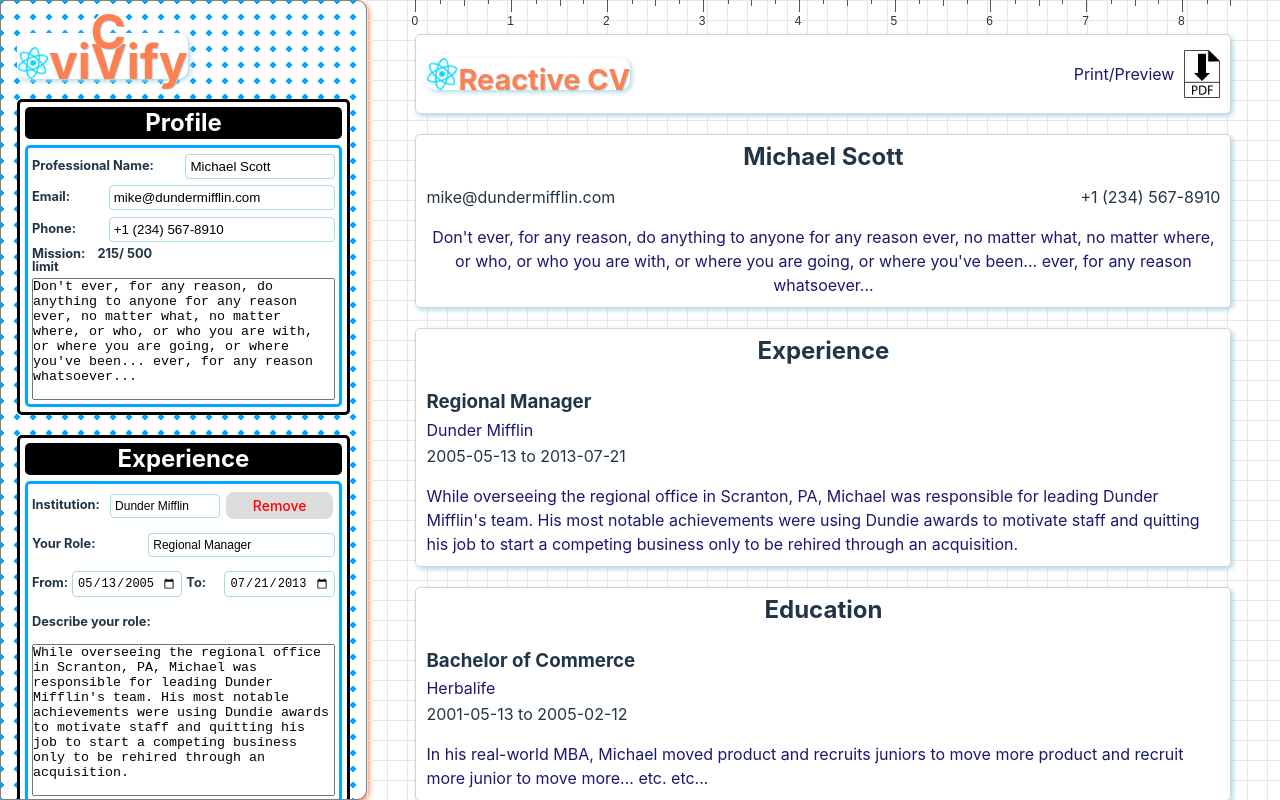
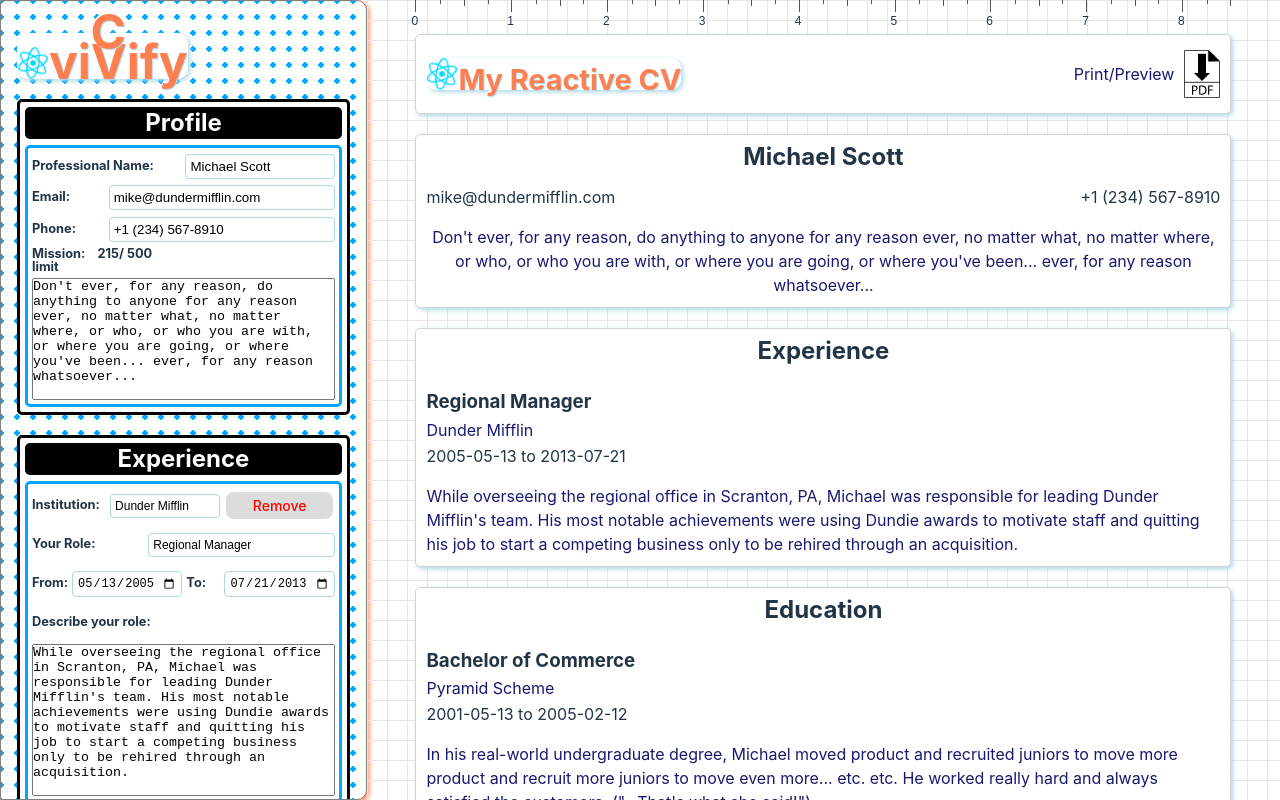
Before and after one commit to dtKinger/cvivify-react, a React (Vite) app: page / in a window 1280 px wide. Built offline with nearby package versions, Linux system fonts and the light colour scheme.

Commit message:
Add Other section to architecture. Tweak placeholder content

```diff
--- a/src/components/AppControl.jsx
+++ b/src/components/AppControl.jsx
@@ -34,6 +34,13 @@ export function AppControl () {
     ]))
   };
 
+  const handleAddOtherNode = (newNodeData) => {
+    setOtherData((prevOthers) => ([
+      ...prevOthers,
+      newNodeData
+    ]))
+  };
+
   const handleExperienceChange = (sharedId, key, value) => {
     setExperiencesData((prevExperiences) =>
       prevExperiences.map((object) => {
@@ -62,6 +69,20 @@ export function AppControl () {
     );
   };
 
+  const handleOtherChange = (sharedId, key, value) => {
+    setOtherData((prevOthers) =>
+      prevOthers.map((object) => {
+        if (object.sharedId === sharedId) {
+          return {
+            ...object,
+            [key]: value,
+          };
+        }
+        return object;
+      })
+    );
+  };
+
   const handleRemoveExperienceNode = (sharedId) => {
     setExperiencesData(oldValues => {
       return oldValues.filter(exp => exp.sharedId !== sharedId)
@@ -70,6 +91,12 @@ export function AppControl () {
 
   const handleRemoveEducationNode = (sharedId) => {
     setEducationData(oldValues => {
+      return oldValues.filter(exp => exp.sharedId !== sharedId)
+    })
+  };
+
+  const handleRemoveOtherNode = (sharedId) => {
+    setOtherData(oldValues => {
       return oldValues.filter(exp => exp.sharedId !== sharedId)
     })
   };
@@ -96,10 +123,21 @@ export function AppControl () {
     {
       sharedId: 0,
       job_title: "Bachelor of Commerce",
-      company: "Herbalife",
+      company: "Pyramid Scheme",
       start_date: "2001-05-13",
       worked_until: "2005-02-12",
-      job_description: "In his real-world MBA, Michael moved product and recruits juniors to move more product and recruit more junior to move more... etc. etc..."
+      job_description: `In his real-world undergraduate degree, Michael moved product and recruited juniors to move more product and recruit more juniors to move even more... etc. etc. He worked really hard and always satisfied the customers. ("...That's what she said!")`
+    }
+  ]);
+
+  const [otherData, setOtherData] = useState([
+    {
+      sharedId: 0,
+      job_title: "Run for Rabies",
+      company: "Dunder Mifflin",
+      start_date: "2014-06-10",
+      worked_until: "2014-06-10",
+      job_description: `Michael loaded up on carbohydrates minutes before a 5km charity run.`
     }
   ]);
 
@@ -135,8 +173,20 @@ export function AppControl () {
             data={educationData}
           />
         </SidebarSection>
+        <SidebarSection
+          title="Other"
+          classes="sidebar-section"
+          onAddNode={handleAddOtherNode}
+        >
+          <InputContainer
+            section="Other"
+            onChange={handleOtherChange}
+            onRemoveNode={handleRemoveOtherNode}
+            data={otherData}
+          />
+        </SidebarSection>
+      </Sidebar>
 
-      </Sidebar>
       <OutputArea>
         <Header>
           <Icon classes="icon icon__medium" source={downloadPDF} alt="Download as PDF icon" text="Print/Preview"/>
@@ -144,6 +194,7 @@ export function AppControl () {
         <OutputProfile data={resumeProfileData} />
         <OutputExperience section="Experience" experiencesArray={Object.values(experiencesData)} />
         <OutputExperience section="Education" experiencesArray={Object.values(educationData)} />
+        <OutputExperience section="Other" experiencesArray={Object.values(otherData)} />
       </OutputArea>
     </>
     )
--- a/src/components/Header.jsx
+++ b/src/components/Header.jsx
@@ -11,7 +11,7 @@ function Header({children}) {
             <span className="mini-reaction">
               <img src={reactLogo} className="logo react mini-reaction" alt="React logo" />
             </span>
-            <span className="smaller-header">Reactive CV</span>
+            <span className="smaller-header">My Reactive CV</span>
           </h1>
       </div>
       {children}
```
